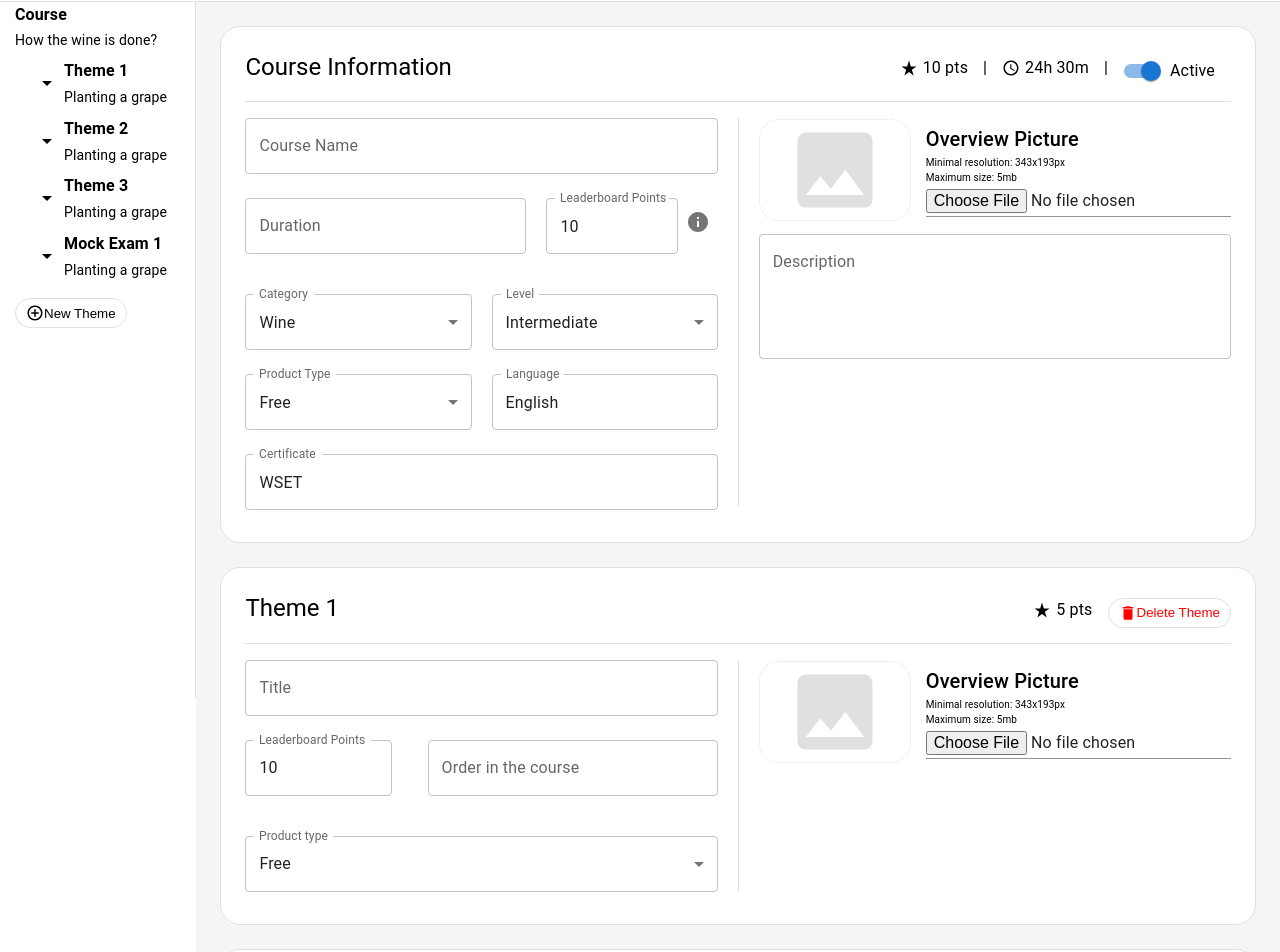
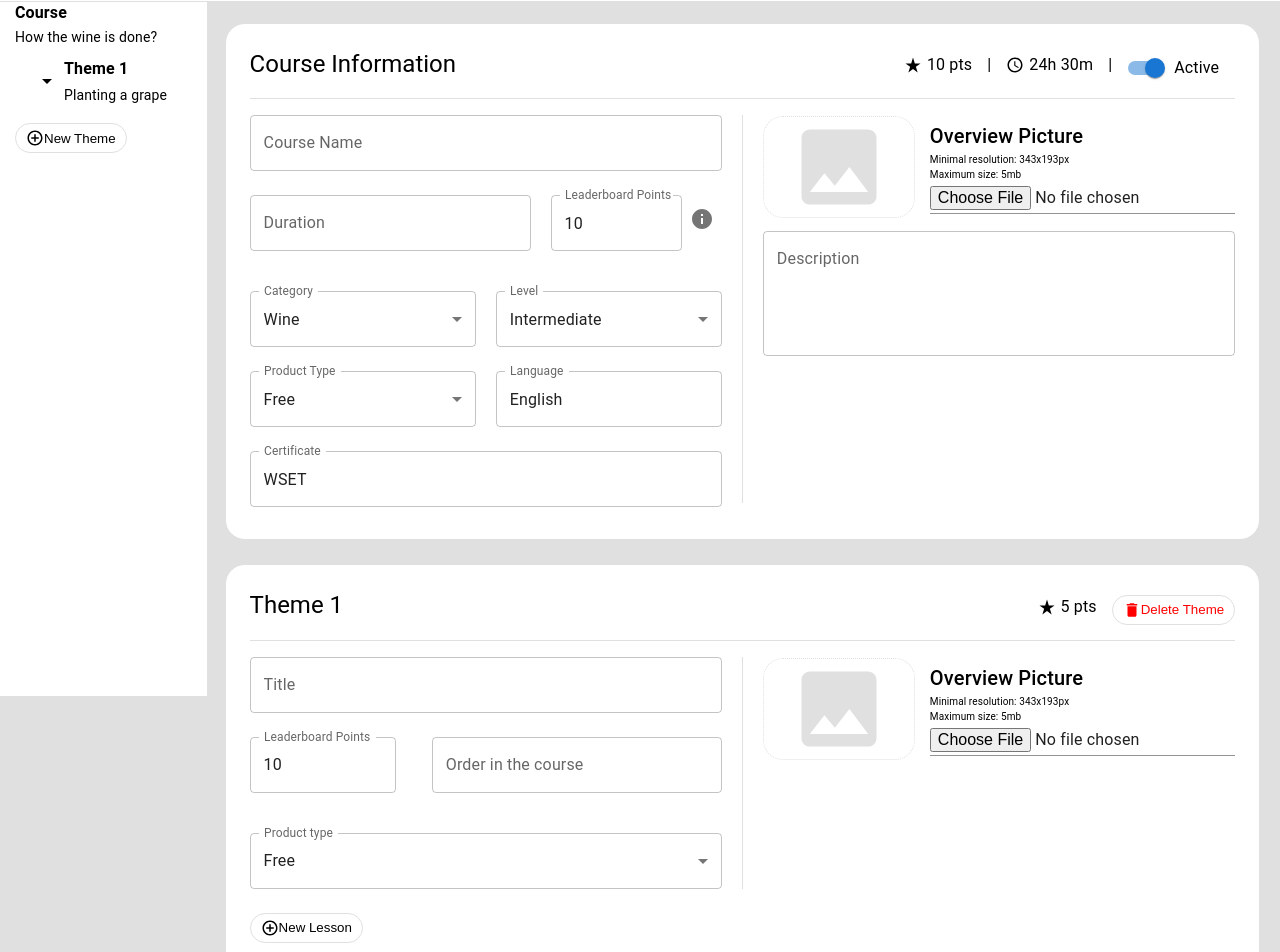
Before and after one commit to SuryaPratapSing/Builder-Project, a React (Create React App) app: page / in a window 1280 px wide. Shown: the part 97-1049 px from the top of the page. Built offline with nearby package versions, Linux system fonts and the light colour scheme.

Commit message:
add dynamic Theme & Lesson add

```diff
--- a/src/App.tsx
+++ b/src/App.tsx
@@ -1,24 +1,12 @@
 import './App.css';
-import SideNav from './Components/SideNav';
 import UpperNav from './Components/UpperNav';
-import CourseInformation from './Components/CourseInformation';
-import { Box } from '@mui/material';
-import Theme1 from './Components/Theme1';
-import Lesson from './Components/Lesson';
+import Main from './Components/Main';
 
 function App() {
   return (
     <>
     <UpperNav />
-    <Box sx={{width:'100%', display:'flex'}}>
-    <SideNav />
-    <Box sx={{padding:'3vh' ,background:'#f5f5f5'}}>
-      <CourseInformation />
-      <Theme1 />
-      <Lesson />
-    </Box>
-    </Box>
-
+    <Main/>
     </>
   );
 }
--- a/src/Components/Lesson.tsx
+++ b/src/Components/Lesson.tsx
@@ -11,7 +11,6 @@ import React, { Component } from "react";
 import StarRateIcon from "@mui/icons-material/StarRate";
 import DeleteIcon from "@mui/icons-material/Delete";
 import ImageIcon from "@mui/icons-material/Image";
-import AddCircleOutlineIcon from "@mui/icons-material/AddCircleOutline";
 import { createTheme, ThemeProvider } from "@mui/material/styles";
 import MUIRichTextEditor from "mui-rte";
 
@@ -247,23 +246,7 @@ class Lesson extends Component<{}, State> {
           </Box>
         </Box>
 
-        <Box sx={{ marginTop: "3vh" }}>
-          <button
-            style={{
-              border: "1px solid #e0e0e0",
-              background: "white",
-              color: "black",
-              padding: "5px 10px",
-              borderRadius: "20px",
-              display: "flex",
-              alignItems: "center",
-              cursor: "pointer",
-            }}
-            onClick={this.handleDelete}
-          >
-            <AddCircleOutlineIcon sx={{ fontSize: "18px" }} /> Add Lesson
-          </button>
-        </Box>
+
       </>
     );
   }
--- /dev/null
+++ b/src/Components/Main.tsx
@@ -0,0 +1,49 @@
+import React, { Component } from "react";
+import { Box } from "@mui/material";
+import SideNav from "./SideNav";
+import Theme1 from "./Theme1";
+import CourseInformation from "./CourseInformation";
+
+interface Theme {
+  title: string;
+  lessons: number[];
+}
+
+interface State {
+  themes: Theme[];
+}
+
+class Main extends Component<{}, State> {
+  state: State = {
+    themes: [
+      { title: "Theme 1", lessons: [1, 2, 3, 4] },
+    ],
+  };
+
+  addNewTheme = () => {
+    this.setState((prevState) => ({
+      themes: [
+        ...prevState.themes,
+        { title: `Theme ${prevState.themes.length + 1}`, lessons: [] },
+      ],
+    }));
+  };
+
+  render() {
+    const { themes } = this.state;
+
+    return (
+      <Box sx={{ display: "flex",justifyContent:'space-between', flexDirection: "row",background:'#e0e0e0' }}>
+        <SideNav themes={themes} addNewTheme={this.addNewTheme} />
+        <Box sx={{ flexGrow: 1 ,marginTop:'15vh',marginLeft:'16vw'}}>
+            <CourseInformation/>
+          {themes.map((theme, index) => (
+            <Theme1 key={index} title={theme.title} lessons={theme.lessons} />
+          ))}
+        </Box>
+      </Box>
+    );
+  }
+}
+
+export default Main;
--- a/src/Components/SideNav.tsx
+++ b/src/Components/SideNav.tsx
@@ -1,28 +1,28 @@
 import React, { Component } from "react";
-import { Box, Button, Typography } from "@mui/material";
+import { Box, Typography } from "@mui/material";
 import ArrowDropDownIcon from "@mui/icons-material/ArrowDropDown";
 import PanoramaFishEyeIcon from "@mui/icons-material/PanoramaFishEye";
 import AddCircleOutlineIcon from '@mui/icons-material/AddCircleOutline';
 
+interface Theme {
+  title: string;
+  lessons: number[];
+}
+
+interface Props {
+  themes: Theme[];
+  addNewTheme: () => void;
+}
+
 interface State {
   openTheme: number | null;
   openLessons: number[];
-  themes: { title: string, lessons: number[] }[];
-  mockExams: { title: string, lessons: number[] }[];
 }
 
-class SideNav extends Component<{}, State> {
+class SideNav extends Component<Props, State> {
   state: State = {
     openTheme: null,
     openLessons: [],
-    themes: [
-      { title: "Theme 1", lessons: [1, 2, 3, 4] },
-      { title: "Theme 2", lessons: [1, 2, 3, 4] },
-      { title: "Theme 3", lessons: [1, 2, 3, 4] }
-    ],
-    mockExams: [
-      { title: "Mock Exam 1", lessons: [1, 2, 3, 4] }
-    ]
   };
 
   toggleTheme = (themeIndex: number) => {
@@ -36,18 +36,6 @@ class SideNav extends Component<{}, State> {
       openLessons: prevState.openLessons.includes(lesson)
         ? prevState.openLessons.filter((l) => l !== lesson)
         : [...prevState.openLessons, lesson],
-    }));
-  };
-
-  addNewTheme = () => {
-    this.setState((prevState) => ({
-      themes: [...prevState.themes, { title: `Theme ${prevState.themes.length + 1}`, lessons: [] }]
-    }));
-  };
-
-  addNewMockExam = () => {
-    this.setState((prevState) => ({
-      mockExams: [...prevState.mockExams, { title: `Mock Exam ${prevState.mockExams.length + 1}`, lessons: [] }]
     }));
   };
 
@@ -122,11 +110,11 @@ class SideNav extends Component<{}, State> {
   }
 
   render() {
-    const { themes, mockExams } = this.state;
+    const { themes, addNewTheme } = this.props;
 
     return (
       <Box
-        sx={{ borderRight: "1px solid #e0e0e0", width: "15vw", paddingLeft: "15px", height: "87vh",background:'white',zIndex:'9999999' }}
+        sx={{ borderRight: "1px solid #e0e0e0", width: "15vw", paddingLeft: "15px", height: "87vh", background: 'white', zIndex: '9999999',position:'fixed',top:'12.1vh' }}
       >
         <Typography variant="h6" sx={{ fontWeight: "600", fontSize: "16px" }}>
           Course
@@ -136,7 +124,6 @@ class SideNav extends Component<{}, State> {
         </Typography>
 
         {themes.map((theme, index) => this.renderTheme(index + 1, theme.title, theme.lessons))}
-        {mockExams.map((mockExam, index) => this.renderTheme(themes.length + index + 1, mockExam.title, mockExam.lessons))}
 
         <Box sx={{ display: 'flex', gap: '5px', marginTop: '1rem' }}>
           <button
@@ -150,12 +137,10 @@ class SideNav extends Component<{}, State> {
               alignItems: 'center',
               cursor: 'pointer'
             }}
-            onClick={this.addNewTheme}
+            onClick={addNewTheme}
           >
             <AddCircleOutlineIcon sx={{ fontSize: '18px' }} /> New Theme
           </button>
-
-
         </Box>
       </Box>
     );
--- a/src/Components/Theme1.tsx
+++ b/src/Components/Theme1.tsx
@@ -1,3 +1,4 @@
+import React, { Component } from "react";
 import {
   Box,
   IconButton,
@@ -7,12 +8,16 @@ import {
   Tooltip,
   Typography,
 } from "@mui/material";
-  import React, { Component } from "react";
 import StarRateIcon from '@mui/icons-material/StarRate';
 import DeleteIcon from '@mui/icons-material/Delete';
 import ImageIcon from '@mui/icons-material/Image';
 import AddCircleOutlineIcon from '@mui/icons-material/AddCircleOutline';
+import Lesson from './Lesson'; // Make sure to import the Lesson component
 
+interface Props {
+  title: string;
+  lessons: number[];
+}
 
 interface State {
   courseName: string;
@@ -27,9 +32,11 @@ import AddCircleOutlineIcon from '@mui/icons-material/AddCircleOutline';
   description: string;
   imageSrc: string | null;
   isVisible: boolean;
+  nestedThemes: JSX.Element[];
+  lessons: JSX.Element[];
 }
 
-  class Theme1 extends Component<{}, State> {
+class Theme1 extends Component<Props, State> {
   private initialState: State = {
     courseName: "",
     duration: "",
@@ -43,6 +50,8 @@ import AddCircleOutlineIcon from '@mui/icons-material/AddCircleOutline';
     description: "",
     imageSrc: null,
     isVisible: true,
+    nestedThemes: [],
+    lessons: [],
   };
 
   state: State = { ...this.initialState };
@@ -73,7 +82,20 @@ import AddCircleOutlineIcon from '@mui/icons-material/AddCircleOutline';
     this.setState({ isVisible: false });
   };
 
+  addNewTheme = () => {
+    this.setState((prevState) => ({
+      nestedThemes: [...prevState.nestedThemes, <Theme1 key={prevState.nestedThemes.length} title={`Theme ${prevState.nestedThemes.length + 1}`} lessons={[]} />],
+    }));
+  };
+
+  addNewLesson = () => {
+    this.setState((prevState) => ({
+      lessons: [...prevState.lessons, <Lesson key={prevState.lessons.length} />],
+    }));
+  };
+
   render() {
+    const { title } = this.props;
     if (!this.state.isVisible) {
       return null;
     }
@@ -101,7 +123,7 @@ import AddCircleOutlineIcon from '@mui/icons-material/AddCircleOutline';
             }}
           >
             <Typography variant="h5" gutterBottom>
-              Theme 1
+              {title}
             </Typography>
 
             <Box sx={{ display: 'flex', alignItems: 'center', gap: '15px' }}>
@@ -118,7 +140,7 @@ import AddCircleOutlineIcon from '@mui/icons-material/AddCircleOutline';
                   borderRadius: "20px",
                   display: 'flex',
                   alignItems: 'center',
-                  cursor:'pointer'
+                  cursor: 'pointer'
                 }}
                 onClick={this.handleDelete}
               >
@@ -199,7 +221,7 @@ import AddCircleOutlineIcon from '@mui/icons-material/AddCircleOutline';
                 {this.state.imageSrc ? (
                   <img style={{ height: '100px', width: '150px', objectFit: 'cover', border: "1px dotted #e0e0e0", borderRadius: '20px' }} src={this.state.imageSrc} alt="" />
                 ) : (
-                  <ImageIcon style={{ height: '100px', width: '150px', border: "1px dotted #e0e0e0", borderRadius: '20px',color:'#e0e0e0' }} />
+                  <ImageIcon style={{ height: '100px', width: '150px', border: "1px dotted #e0e0e0", borderRadius: '20px', color: '#e0e0e0' }} />
                 )}
                 <Box>
                   <Typography variant="h6">Overview Picture</Typography>
@@ -213,9 +235,32 @@ import AddCircleOutlineIcon from '@mui/icons-material/AddCircleOutline';
               </Box>
             </Box>
           </Box>
+          <Box sx={{ display: 'flex', gap: '5px', marginTop: '1rem' }}>
+            <button
+              style={{
+                border: '1px solid #e0e0e0',
+                background: 'transparent',
+                color: 'black',
+                padding: '5px 10px',
+                borderRadius: "20px",
+                display: 'flex',
+                alignItems: 'center',
+                cursor: 'pointer'
+              }}
+              onClick={this.addNewLesson}
+            >
+              <AddCircleOutlineIcon sx={{ fontSize: '18px' }} /> New Lesson
+            </button>
           </Box>
 
+          <Box sx={{ marginTop: '2rem' }}>
+            {this.state.nestedThemes}
+          </Box>
 
+        </Box>
+        <Box sx={{ marginTop: '2rem' }}>
+            {this.state.lessons}
+          </Box>
       </>
     );
   }
--- a/src/Components/UpperNav.tsx
+++ b/src/Components/UpperNav.tsx
@@ -9,7 +9,7 @@ class UpperNav extends Component {
 
   render() {
     return (
-      <Box sx={{ display: 'flex', justifyContent: 'space-between', alignItems: 'center', padding: 2, borderBottom: '1px solid #e0e0e0',background:'white' }}>
+      <Box sx={{ display: 'flex', justifyContent: 'space-between', alignItems: 'center', padding: 2, borderBottom: '1px solid #e0e0e0',background:'white',position:'fixed',left:'0px',right:'0px',zIndex:'99999999' }}>
         <Box>
           <Breadcrumbs aria-label="breadcrumb">
             <Link underline="hover" color="inherit" href="/">
```
Lines whose indentation alone changed are shown as unchanged.
